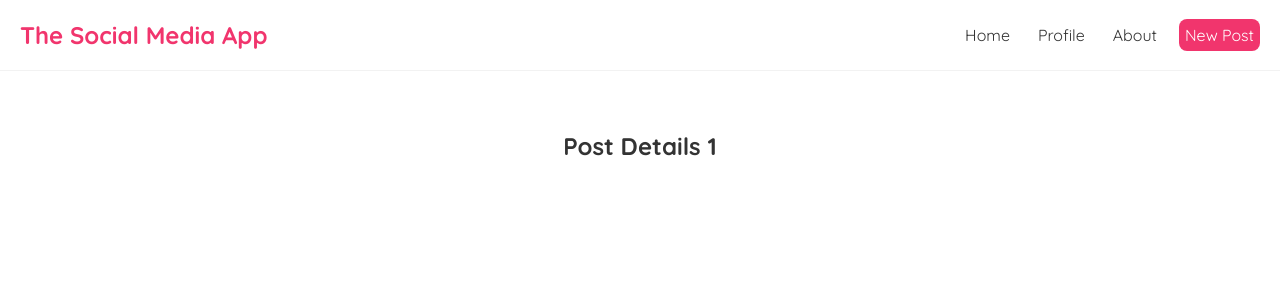
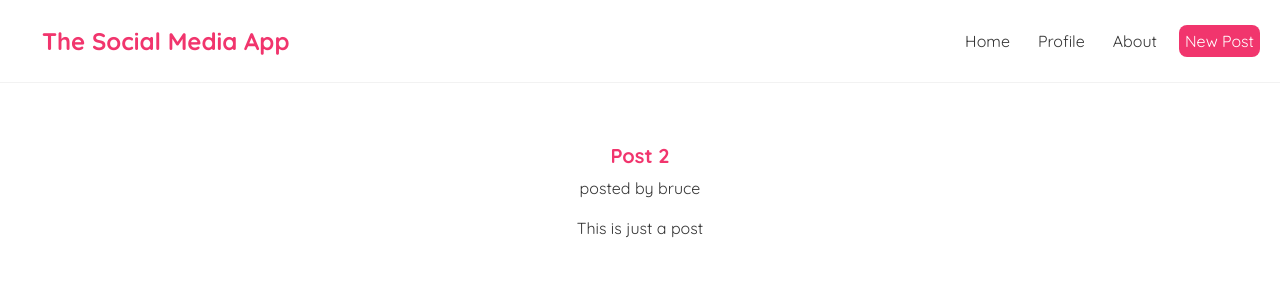
Before and after one commit to govardanan-sl/social-media-learning, a React (Create React App) app: page /posts/1 in a window 1280 px wide. Shown: the top 300 px of the page. Built offline with nearby package versions, Linux system fonts and the light colour scheme; data requests are answered from the project's data file.

Commit message:
Updated Post details'

```diff
--- a/package.json
+++ b/package.json
@@ -6,6 +6,7 @@
     "@testing-library/jest-dom": "^5.11.4",
     "@testing-library/react": "^11.1.0",
     "@testing-library/user-event": "^12.1.10",
+    "concurrently": "^6.0.2",
     "react": "^17.0.2",
     "react-dom": "^17.0.2",
     "react-router-dom": "^5.2.0",
@@ -16,7 +17,8 @@
     "start": "react-scripts start",
     "build": "react-scripts build",
     "test": "react-scripts test",
-    "eject": "react-scripts eject"
+    "eject": "react-scripts eject",
+    "dev" : "concurrently \"npx json-server --watch data/db.json --port 8000\" \"react-scripts start\""
   },
   "eslintConfig": {
     "extends": [
--- a/public/index.html
+++ b/public/index.html
@@ -24,7 +24,7 @@
       work correctly both with client-side routing and a non-root public URL.
       Learn how to configure a non-root public URL by running `npm run build`.
     -->
-    <title>React App</title>
+    <title>Social Media App</title>
   </head>
   <body>
     <noscript>You need to enable JavaScript to run this app.</noscript>
--- a/src/component/Navbar.js
+++ b/src/component/Navbar.js
@@ -3,7 +3,7 @@ import {Link} from 'react-router-dom';
 const Navbar= () =>{
     return (
         <nav className="navbar">
-            <h1>The Social Media App</h1>
+           <Link to ='/'><h1>The Social Media App</h1></Link>
             <div className="links">
                 <Link to = "/">Home</Link>
                 <Link to = "/">Profile</Link>
--- a/src/component/PostDetails.js
+++ b/src/component/PostDetails.js
@@ -1,10 +1,19 @@
 import {useParams} from 'react-router-dom';
+import useFetch from '../useFetch';
 const PostDetails = () =>{
     const { id } = useParams();
-
+    const {data:post ,error, isLoading} = useFetch("http://localhost:8000/posts/"+id);
     return (
         <div className="post-details">
-            <h2>Post Details {id}</h2>
+            {isLoading&&<div>Loading Post...</div>}
+            {error &&<div>{error}</div>}
+            {post &&(
+                <article>
+                    <h2>{post.title}</h2>
+                    <p>posted by {post.author}</p>
+                    <div>{post.body}</div>
+                </article>
+            )}
         </div>
     );
 }
--- a/src/index.css
+++ b/src/index.css
@@ -54,3 +54,21 @@ button{
 .post-preview a{
   text-decoration: none;
 }
+/*Post Details Page*/
+
+.post-details h2 {
+  font-size: 20px;
+  color: #f1356d;
+  margin-bottom: 10px;
+}
+.post-details div {
+  margin: 20px 0;
+}
+.post-details button {
+  background: #f1356d;
+  color: #fff;
+  border: 0;
+  padding: 8px;
+  border-radius: 8px;
+  cursor: pointer;
+}
```
Also changed, not shown: 1 other file (tests, documents, lock files or other folders).
